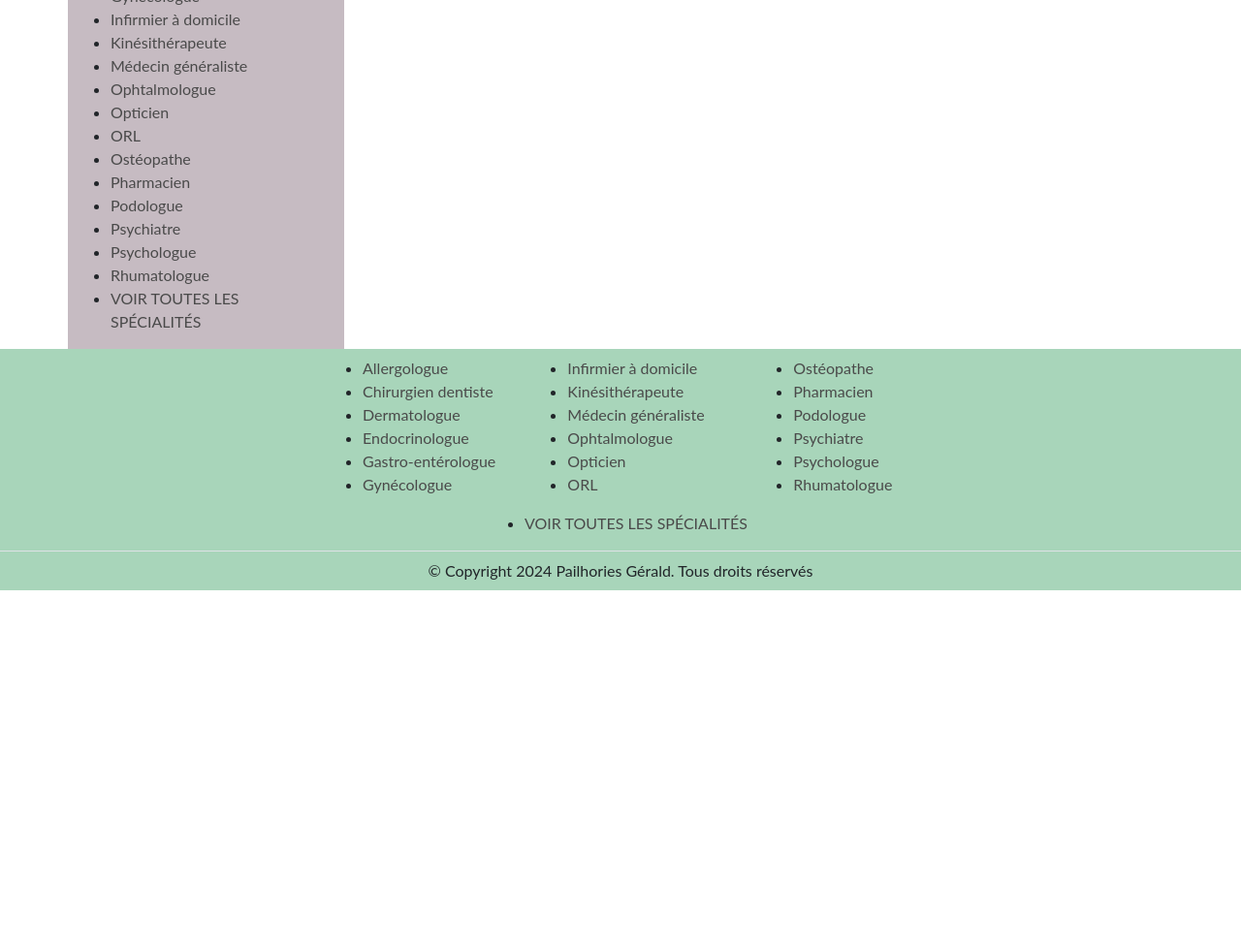
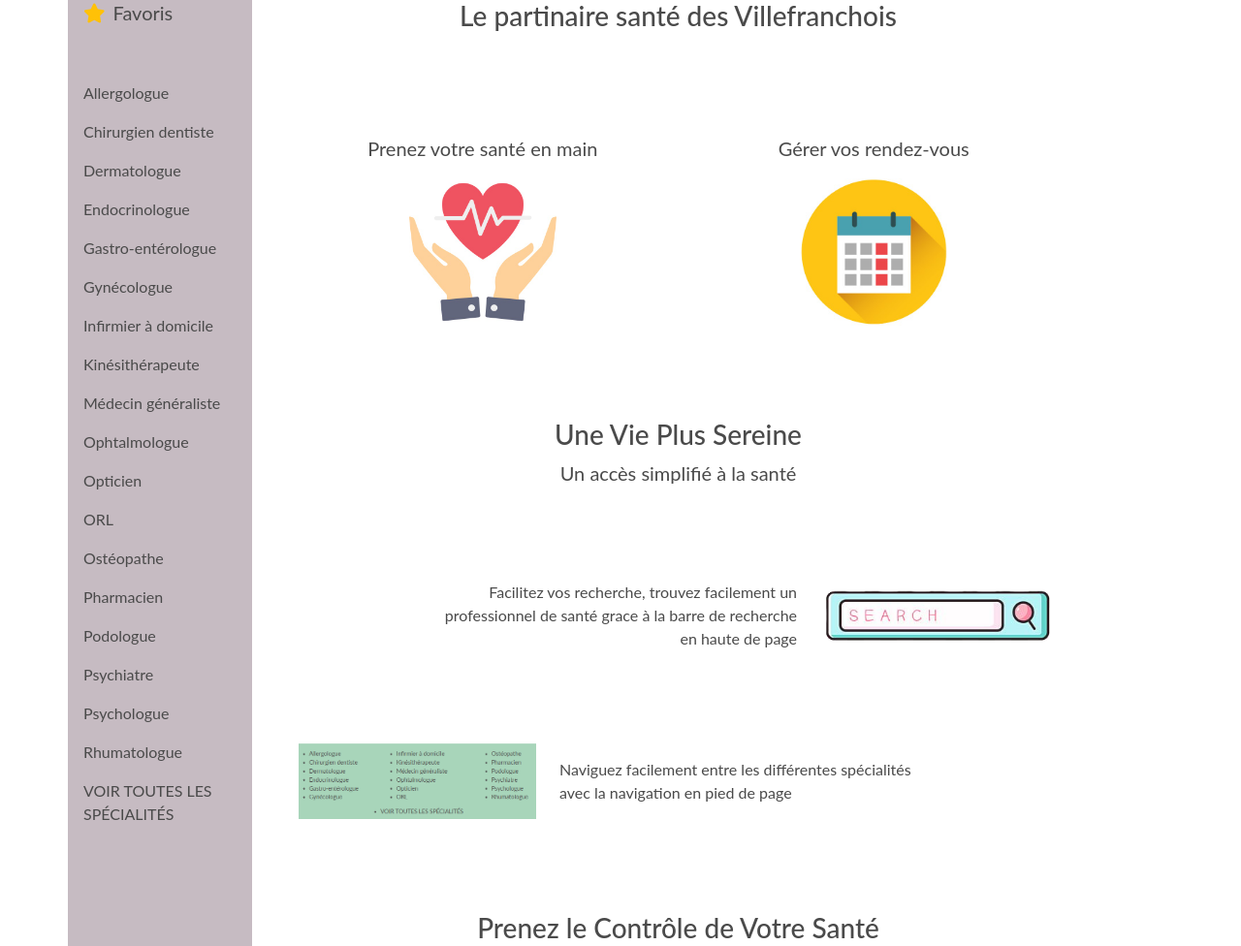
Before and after one commit to GeraldPailho/Villefranche-Sante, a website: page index.html in a window 1280 px wide. Shown: the part 358-1334 px from the top of the page at 97% size. Before the commit the page ends 967 px from the top, so only its background shows below. Drawn offline with Linux system fonts and the light colour scheme; a web font is replaced by a local one.

Commit message:
page accueil

```diff
--- a/index.html
+++ b/index.html
@@ -6,13 +6,15 @@
     <title>Villefranche-Santé</title>
     <link rel="stylesheet" href="./index.css">
     <link rel="stylesheet" href="./src/styles/style.css">
+
+    <script src="https://kit.fontawesome.com/3f2a6fba09.js" crossorigin="anonymous"></script>
 </head>
 <body>
     <header class="bg-green1">
         <nav class="navbar bg-green1">
             <div class="container-fluid justify-content-center justify-content-md-between">
                 <a class="navbar-brand m-0 px-3 text-center text-md-start" href="./index.html"><img id="logo" class="w-80" src="./src/images/LogofuchsiaVert.png" alt="logo et lien page accueil"><h1 class="d-none">villefranche de rougue santé</h1></a>
-                <button class="d-none d-md-inline btn btn-light btn-sm rounded-4 text-gray1 shadow mx-3" type="button"><span class="fw-semibold text-uppercase mx-3">connexion</span><br><span class="fst-italic fw-light">créer compte</span></button>
+                <button class="d-none d-md-inline btn btn-light btn-sm rounded-4 text-gray1 shadow mx-3" type="button"><span class="fw-semibold text-uppercase mx-3"><i class="fa-solid fa-right-to-bracket pe-2"></i>connexion</span><br><span class="fst-italic fw-light">créer compte</span></button>
             </div>
         </nav>
         <nav class="navbar bg-green1 pt-0 pb-md-3">
@@ -31,39 +33,102 @@
         </nav>
         <div class="container-fluid d-md-none border-bottom bg-white">
             <div class="d-flex justify-content-center py-3">
-                <button class="btn btn-green1 rounded-4 text-gray1 shadow" type="button"><span class="fw-semibold text-uppercase mx-3">connexion</span><br><span class="fst-italic fw-light">créer compte</span></button>
+                <button class="btn btn-green1 rounded-4 text-gray1 shadow" type="button"><span class="fw-semibold text-uppercase mx-3"><i class="fa-solid fa-right-to-bracket pe-2"></i>connexion</span><br><span class="fst-italic fw-light">créer compte</span></button>
             </div>
         </div>
     </header>
+
     <main class="container">
         <div class="row">
-            <div class="d-none d-lg-flex col-md-3 bg-gray2">
-                <ul>
-                    <li><a href="#" class="text-decoration-none link-gray1">Allergologue</a></li>
-                    <li><a href="#" class="text-decoration-none link-gray1">Chirurgien dentiste</a></li>
-                    <li><a href="#" class="text-decoration-none link-gray1">Dermatologue</a></li>
-                    <li><a href="#" class="text-decoration-none link-gray1">Endocrinologue</a></li>
-                    <li><a href="#" class="text-decoration-none link-gray1">Gastro-entérologue</a></li>
-                    <li><a href="#" class="text-decoration-none link-gray1">Gynécologue</a></li>
-                    <li><a href="#" class="text-decoration-none link-gray1">Infirmier à domicile</a></li>
-                    <li><a href="#" class="text-decoration-none link-gray1">Kinésithérapeute</a></li>
-                    <li><a href="#" class="text-decoration-none link-gray1">Médecin généraliste</a></li>
-                    <li><a href="#" class="text-decoration-none link-gray1">Ophtalmologue</a></li>
-                    <li><a href="#" class="text-decoration-none link-gray1">Opticien</a></li>
-                    <li><a href="#" class="text-decoration-none link-gray1">ORL</a></li>
-                    <li><a href="#" class="text-decoration-none link-gray1">Ostéopathe</a></li>
-                    <li><a href="#" class="text-decoration-none link-gray1">Pharmacien</a></li>
-                    <li><a href="#" class="text-decoration-none link-gray1">Podologue</a></li>
-                    <li><a href="#" class="text-decoration-none link-gray1">Psychiatre</a></li>
-                    <li><a href="#" class="text-decoration-none link-gray1">Psychologue</a></li>
-                    <li><a href="#" class="text-decoration-none link-gray1">Rhumatologue</a></li>
-                    <li class="fs-6 text-uppercase"><a class="text-decoration text-decoration-none link-gray1" href="#">Voir toutes les spécialités</a></li>
-                </ul>
+            <aside class="d-none d-lg-flex col-lg-3 col-xl-2 bg-gray2">
+                <div class="row">
+                    <ul class="nav flex-column">
+                        <li class="nav-item"><a class="nav-link link-underline fs-5 text-gray1 pt-5" href="#"><i class="fa-solid fa-calendar-days text-fuchsia pe-2"></i><Ri:v></Ri:v>Rendez-vous</a></li>
+                        <li class="nav-item"><a class="nav-link link-underline fs-5 text-gray1 pt-5" href="#"><i class="fa-solid fa-star text-warning pe-2"></i></i>Favoris</a></li>
+                        <li class="nav-item"><a href="#" class="nav-link link-gray1 pt-5">Allergologue</a></li>
+                        <li class="nav-item"><a href="#" class="nav-link link-gray1">Chirurgien dentiste</a></li>
+                        <li class="nav-item"><a href="#" class="nav-link link-gray1">Dermatologue</a></li>
+                        <li class="nav-item"><a href="#" class="nav-link link-gray1">Endocrinologue</a></li>
+                        <li class="nav-item"><a href="#" class="nav-link link-gray1">Gastro-entérologue</a></li>
+                        <li class="nav-item"><a href="#" class="nav-link link-gray1">Gynécologue</a></li>
+                        <li class="nav-item"><a href="#" class="nav-link link-gray1">Infirmier à domicile</a></li>
+                        <li class="nav-item"><a href="#" class="nav-link link-gray1">Kinésithérapeute</a></li>
+                        <li class="nav-item"><a href="#" class="nav-link link-gray1">Médecin généraliste</a></li>
+                        <li class="nav-item"><a href="#" class="nav-link link-gray1">Ophtalmologue</a></li>
+                        <li class="nav-item"><a href="#" class="nav-link link-gray1">Opticien</a></li>
+                        <li class="nav-item"><a href="#" class="nav-link link-gray1">ORL</a></li>
+                        <li class="nav-item"><a href="#" class="nav-link link-gray1">Ostéopathe</a></li>
+                        <li class="nav-item"><a href="#" class="nav-link link-gray1">Pharmacien</a></li>
+                        <li class="nav-item"><a href="#" class="nav-link link-gray1">Podologue</a></li>
+                        <li class="nav-item"><a href="#" class="nav-link link-gray1">Psychiatre</a></li>
+                        <li class="nav-item"><a href="#" class="nav-link link-gray1">Psychologue</a></li>
+                        <li class="nav-item"><a href="#" class="nav-link link-gray1">Rhumatologue</a></li>
+                        <li class="nav-item fs-6 text-uppercase"><a class="nav-link text-decoration text-decoration-none link-gray1" href="#">Voir toutes les spécialités</a></li>
+                    </ul>
+                </div>
+            </aside>
+
+            <div class="col-lg-9 text-center px-4 ps-lg-5">
+                <h2 class="fs-1 mt-4 pt-5">Bienvenue sur Villefranche-Santé</h2>
+                <h3 class="fs-3 pb-5 pt-2">Le partinaire santé des Villefranchois</h3>
+                <div class="row">
+                    <div class="col-sm-6 py-5">
+                        <a class="text-decoration-none" href="#">
+                            <p class="fs-5 text-gray1">Prenez votre santé en main</p>
+                            <img class="w-40" src="./src/images/coeur.jpg" alt="image calendier">
+                        </a>
+                    </div>
+                    <div class="col-sm-6 py-5">
+                        <a class="text-decoration-none" href="#">
+                            <p class="fs-5 text-gray1">Gérer vos rendez-vous</p>
+                            <img class="w-40" src="./src/images/calendrier.jpg" alt="image calendier">
+                        </a>
+                    </div>
+                </div>
+                <h3 class="fs-3 pt-5">Une Vie Plus Sereine</h3>
+                <p class="fs-5 pb-5 m-0">Un accès simplifié à la santé</p>
+                <div class="d-flex justify-content-between py-5">
+                    <div class="row justify-content-center justify-content-sm-end align-items-center">
+                        <p class="col-12 col-sm-8 col-lg-6 text-sm-end m-0 pb-3 pb-sm-0">Facilitez vos recherche, trouvez facilement un professionnel de santé grace à la barre de recherche en haute de page</p>
+                        <div class="col-8 col-sm-4">
+                            <img class="w-100" src="./src/images/BarreRecherche.png" alt="image barre de recherche">
+                        </div>
+                    </div>
+                </div>
+                <div class="d-flex justify-content-between py-5">
+                    <div class="row justify-content-center justify-content-lg-start align-items-center">
+                        <div class="col-8 col-sm-4 order-2 order-sm-1">
+                            <img class="w-100" src="./src/images/PiedPage.png" alt="image liens pied page">
+                        </div>
+                        <p class="col-12 col-sm-8 col-lg-6 order-1 order-sm-2 text-sm-start m-0 mb-3 mb-sm-0">Naviguez facilement entre les différentes spécialités avec la navigation en pied de page</p>
+                    </div>
+                </div>
+                <h3 class="fs-3 pt-5">Prenez le Contrôle de Votre Santé</h3>
+                <p class="fs-5 pb-5">Des solutions adaptées à vos besoins</p>
+                <div class="d-flex justify-content-between py-5 py-sm-4">
+                    <div class="row justify-content-center justify-content-sm-end align-items-center">
+                        <p class="col-12 col-sm-8 col-lg-6 text-sm-end m-0 pb-3 pb-md-0">Garder vos spécialiste à porté de main en les enregistrant dans vos favoris</p>
+                        <div class="col-8 col-sm-4 col-md-2">
+                            <img class="d-sm-none w-50" src="./src/images/favoris.png" alt="image barre de recherche">
+                            <img class="d-none d-sm-flex w-80" src="./src/images/favoris.png" alt="image barre de recherche">
+                        </div>
+                    </div>
+                </div>
+                <div class="d-flex justify-content-between py-5 py-sm-4">
+                    <div class="row justify-content-center justify-content-sm-start align-items-center">
+                        <p class="col-12 col-sm-8 col-lg-6 order-1 order-sm-2 text-sm-start m-0">Garder vos spécialiste à porté de main en les enregistrant dans vos favoris</p>
+                        <div class="col-12 col-sm-4 col-md-2 order-2 order-sm-1">
+                            <img class="d-sm-none w-50" src="./src/images/calendrier2.jpg" alt="image barre de recherche">
+                            <img class="d-none d-sm-flex w-100" src="./src/images/calendrier2.jpg" alt="image barre de recherche">
+                        </div>
+                    </div>
+                </div>
             </div>
         </div>
     </main>
+
     <footer class="container-fluid bg-green1">
-        <div class="row my-0 py-0 justify-content-center py-2">
+        <div class="row my-0 py-0 justify-content-center pb-2 pt-3">
             <div class="d-none d-md-flex col-md-3 col-xl-2 justify-content-center">
                 <ul>
                     <li><a href="#" class="text-decoration-none link-gray1">Allergologue</a></li>
--- a/src/styles/style.css
+++ b/src/styles/style.css
@@ -46,6 +46,7 @@
 
 body {
     font-family: lato;
+    color: #4a4a4a;
 }
 
 header nav div a #logo {
```
Also changed, not shown: src/images/BarreLaterale.png (added), src/images/BarreRecherche.png (added), src/images/PiedPage.png (added), src/images/calendrier.jpg (added), src/images/calendrier2.jpg (added), src/images/coeur.jpg (added), src/images/favoris.png (added).
